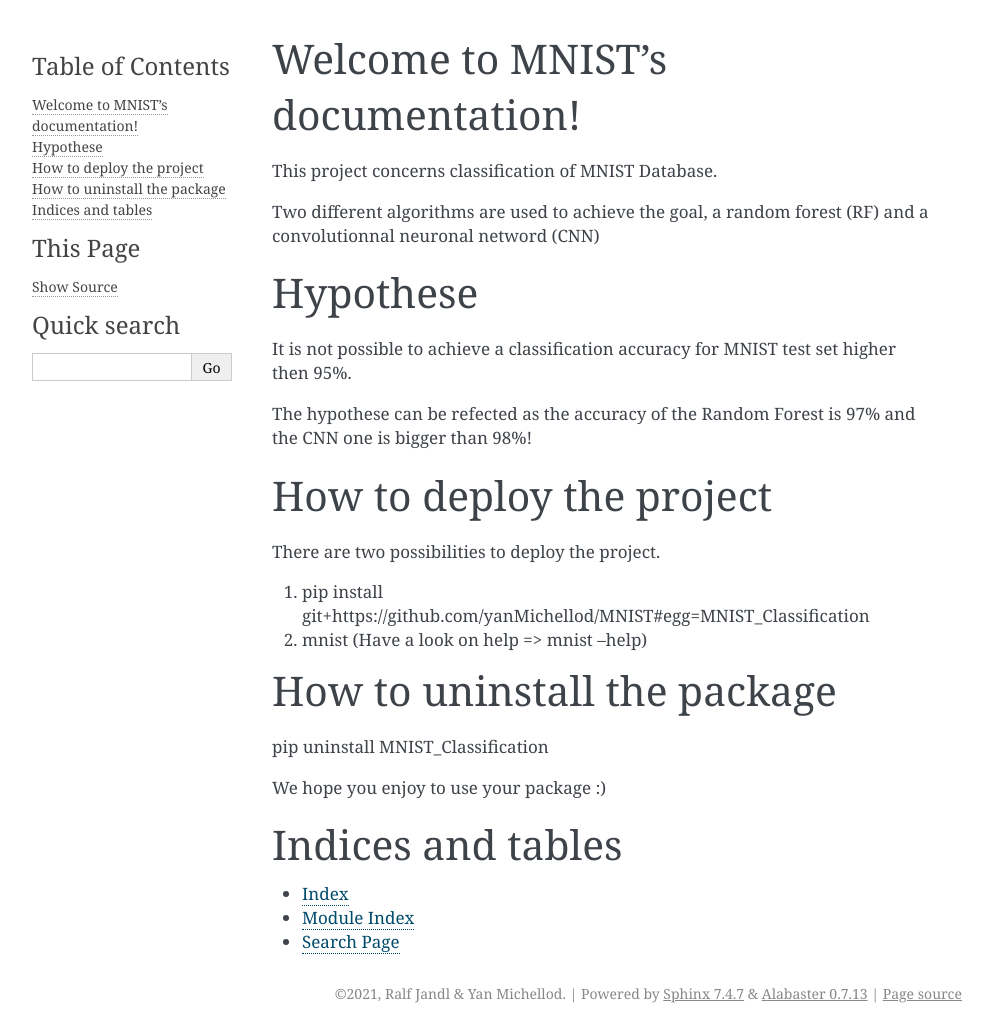
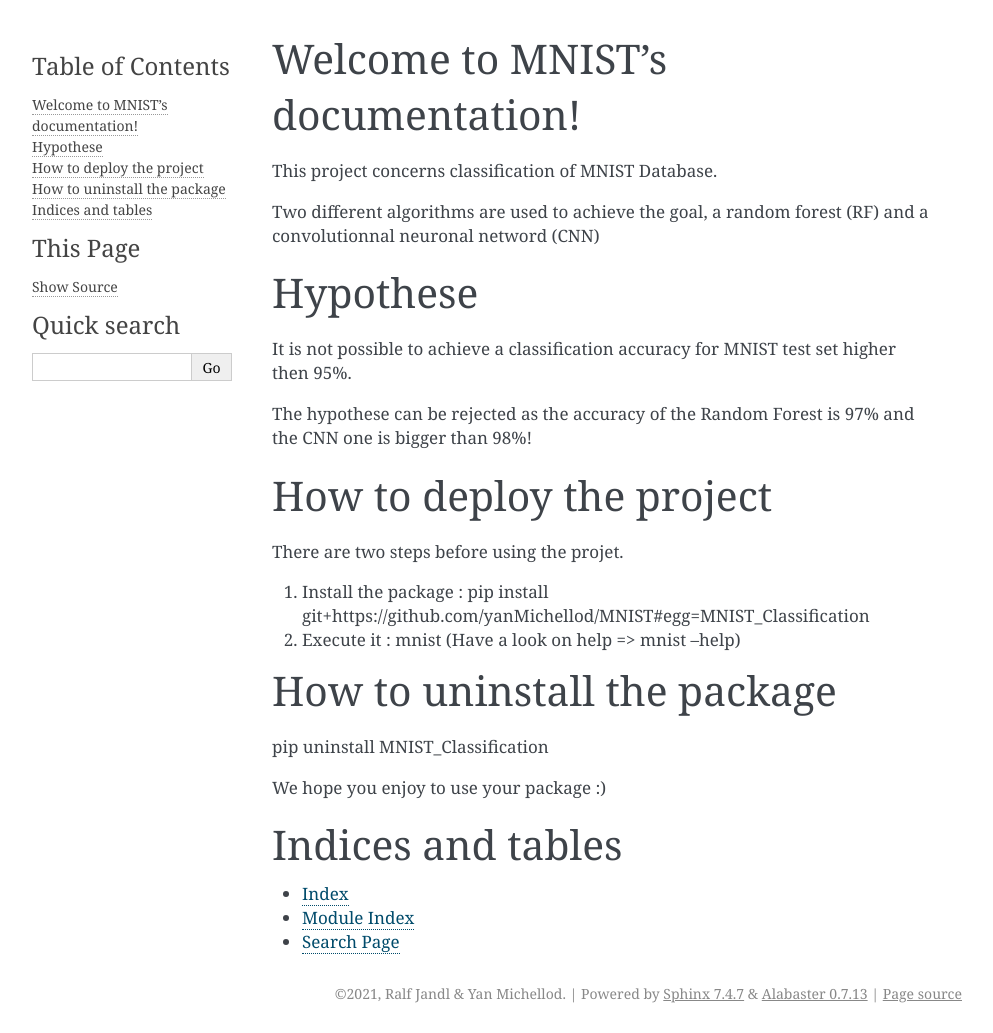
Before and after one commit to yanMichellod/MNIST, a Sphinx documentation site: the page built from docs/index.rst, in a window 1280 px wide. Shown: the whole page, without its empty margins (148-1141 px from the left). Built offline with Sphinx 7.4.7, drawn with Linux system fonts in a browser that asks for light colours; pages that are not in the unit, such as notebooks, are missing from menus.

Commit message:
Correct typo

```diff
--- a/docs/index.rst
+++ b/docs/index.rst
@@ -21,15 +21,15 @@ Hypothese
 
 It is not possible to achieve a classification accuracy for MNIST test set higher then 95%.
 
-The hypothese can be refected as the accuracy of the Random Forest is 97% and the CNN one is bigger than 98%!
+The hypothese can be rejected as the accuracy of the Random Forest is 97% and the CNN one is bigger than 98%!
 
 How to deploy the project
 =========================
 
-There are two possibilities to deploy the project.
+There are two steps before using the projet.
 
-1. pip install git+https://github.com/yanMichellod/MNIST#egg=MNIST_Classification
-2. mnist (Have a look on help => mnist --help)
+1. Install the package : pip install git+https://github.com/yanMichellod/MNIST#egg=MNIST_Classification
+2. Execute it : mnist (Have a look on help => mnist --help)
 
 
 How to uninstall the package
```
